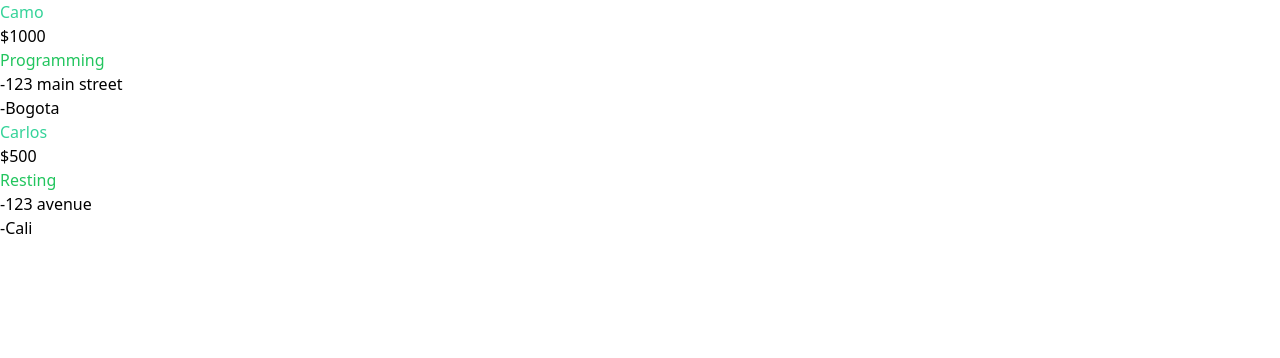
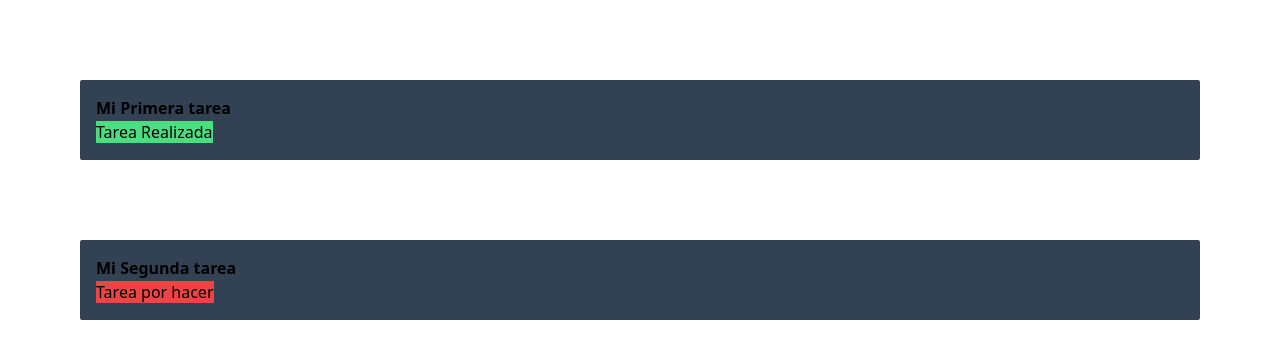
Before and after one commit to KamoSolarteB/React-Basic, a React (Vite) app: page / in a window 1280 px wide. Shown: the top 358 px of the page. Built offline with nearby package versions, Linux system fonts and the light colour scheme.

Commit message:
Agregando estilos con operadores ternarios y con el framework de tailwindcss

```diff
--- a/src/App.jsx
+++ b/src/App.jsx
@@ -5,18 +5,8 @@ import { UserCard } from "./components";
 function App() {
   return (
     <>
-      <UserCard
-        name="Camo"
-        amount={1000}
-        programming={true}
-        address={{ street: "123 main street", city: "Bogota" }}
-      />
-      <UserCard
-        name="Carlos"
-        amount={500}
-        programming={false}
-        address={{ street: "123 avenue", city: "Cali"}}
-      />
+      <UserCard ready={true} number="Primera" />
+      <UserCard ready={false} number="Segunda" />
     </>
   );
 }
--- a/src/components/UserCard.jsx
+++ b/src/components/UserCard.jsx
@@ -1,13 +1,12 @@
 import React from 'react'
 
-function UserCard({ name, amount, programming, address }) {
+function UserCard({ready, number}) {
   return (
-    <div>
-      <h1 className='text-emerald-400'>{name}</h1>
-      <p>${amount}</p>
-      <p className='text-green-500'>{programming ? 'Programming' : 'Resting'}</p>
-      <p>-{address.street}</p>
-      <p>-{address.city}</p>
+    <div className='rounded-sm bg-slate-700 m-20 p-4'>
+      <h1 className='font-bold'>Mi {number} tarea</h1>
+      <span className={ready ? 'bg-green-400' : 'bg-red-500' }>
+          {ready ? 'Tarea Realizada' : 'Tarea por hacer'}
+        </span>
     </div>
   )
 }
```
